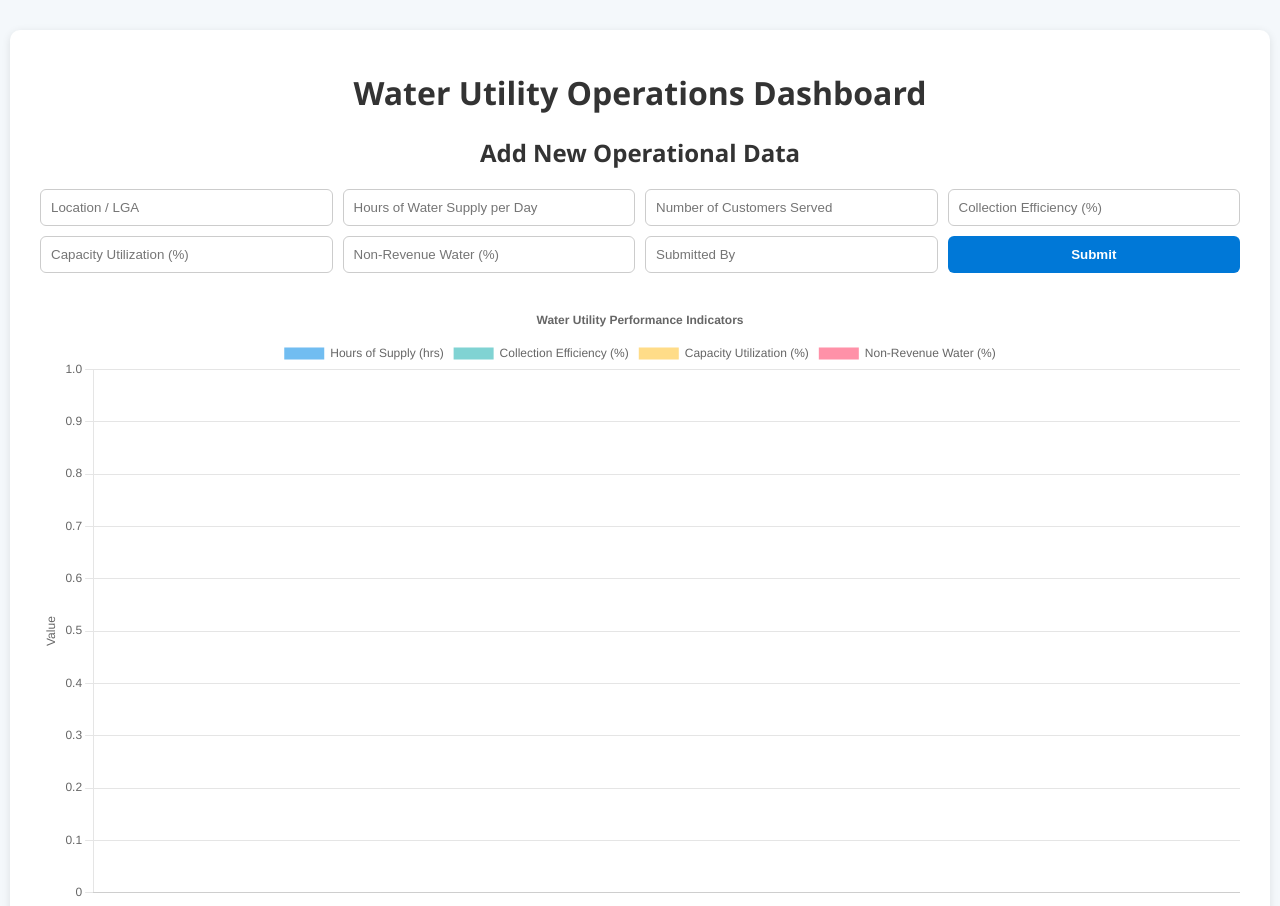
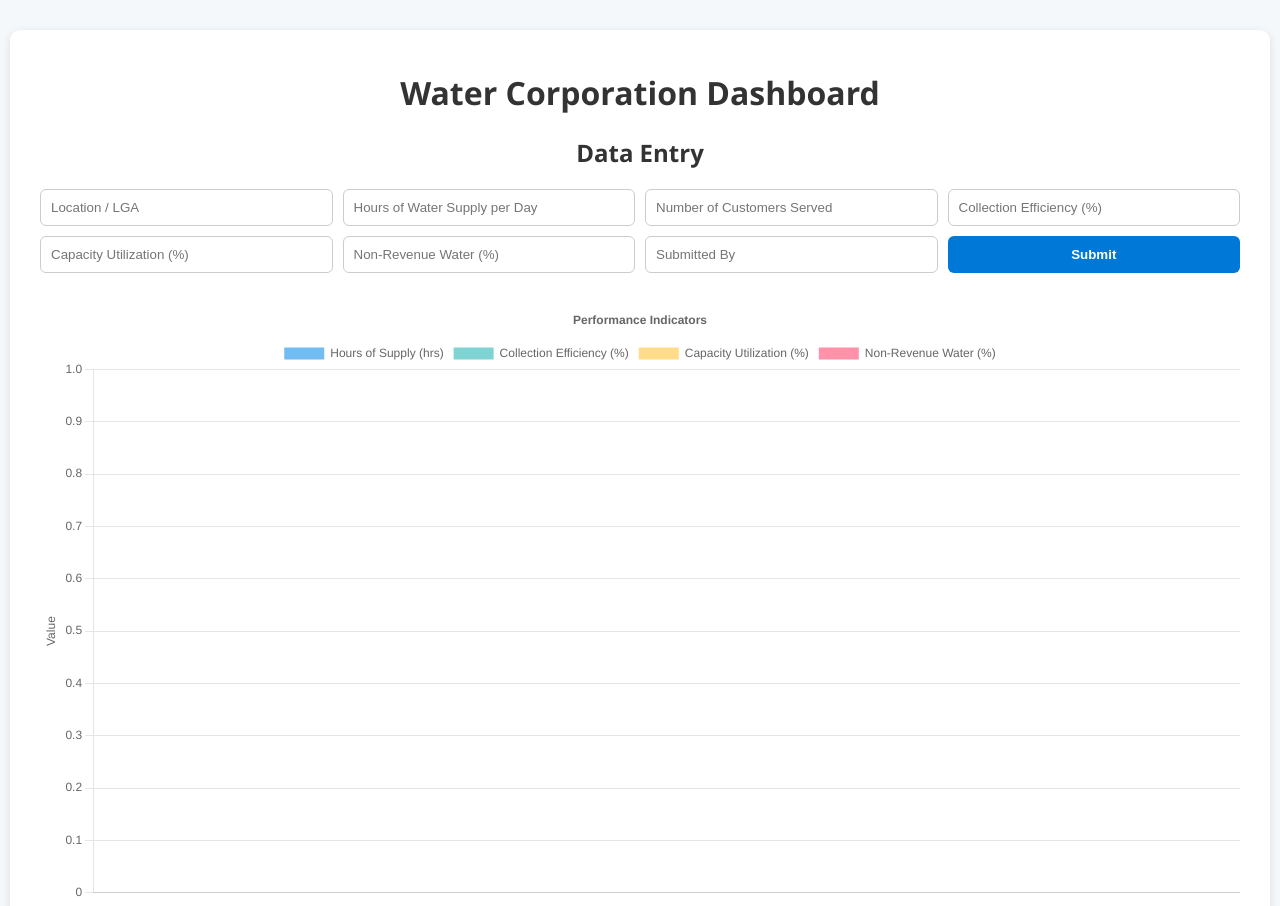
Before and after one commit to I-amX/Water-Dashboard, a website: page public/index.html in a window 1280 px wide. Shown: the top 906 px of the page. Drawn offline with nearby package versions, Linux system fonts and the light colour scheme; no server answers.

Commit message:
Updated dashboard heading

```diff
--- a/public/index.html
+++ b/public/index.html
@@ -3,17 +3,17 @@
 <head>
   <meta charset="UTF-8" />
   <meta name="viewport" content="width=device-width, initial-scale=1.0" />
-  <title>Water Utility Operations Dashboard</title>
+  <title>Water Corporation Dashboard</title>
   <link rel="stylesheet" href="style.css" />
   <script src="https://cdn.jsdelivr.net/npm/chart.js"></script>
 </head>
 <body>
   <div class="container">
-    <h1>Water Utility Operations Dashboard</h1>
+    <h1>Water Corporation Dashboard</h1>
 
     <!-- Data Entry Form -->
     <div class="form-section">
-      <h2>Add New Operational Data</h2>
+      <h2>Data Entry</h2>
       <form id="washForm">
         <input type="text" id="lga" placeholder="Location / LGA" required />
         <input type="number" id="hours_supply" placeholder="Hours of Water Supply per Day" required />
--- a/public/script.js
+++ b/public/script.js
@@ -34,7 +34,7 @@ let operationsChart = new Chart(ctx, {
     responsive: true,
     plugins: {
       legend: { position: "top" },
-      title: { display: true, text: "Water Utility Performance Indicators" },
+      title: { display: true, text: "Performance Indicators" },
     },
     scales: {
       y: { beginAtZero: true, title: { display: true, text: "Value" } },
```
